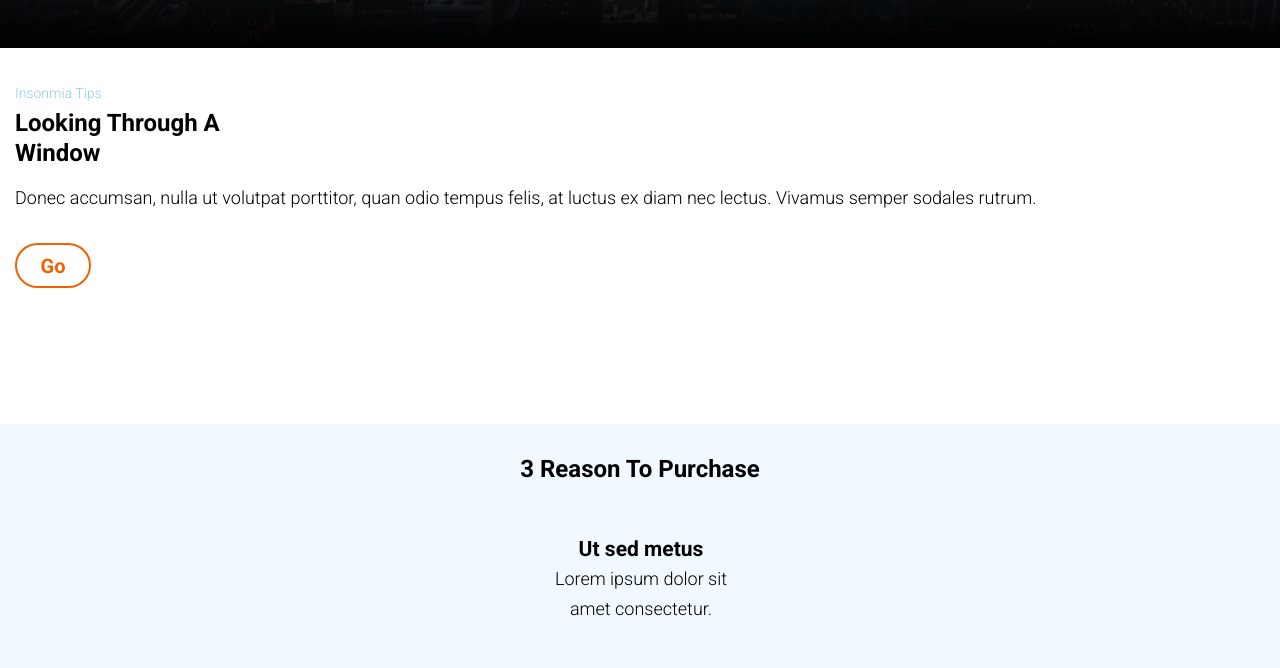
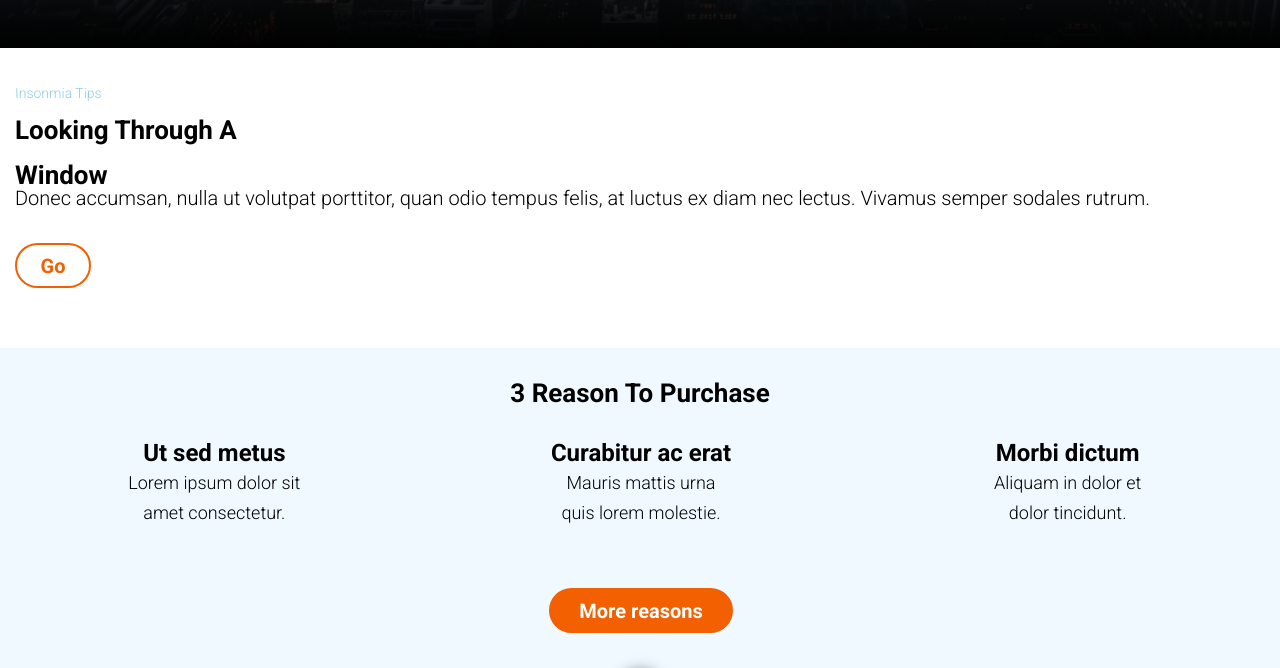
Before and after one commit to Adalab/modulo-1-evaluacion-final-Lcras90, a website: page public/index.html in a window 1280 px wide. Shown: the part 752-1420 px from the top of the page. Drawn offline with Linux system fonts and the light colour scheme.

Commit message:
Add mediaqueri main

```diff
--- a/public/index.html
+++ b/public/index.html
@@ -41,15 +41,15 @@
         <h2 class="article2__title">3 reason to purchase</h2>
         <article class="article2__reason1">
           <h3 class="article2__subtitle">Ut sed metus</h3>
-          <p>Lorem ipsum dolor sit amet consectetur.</p>
+          <p class="article2-text">Lorem ipsum dolor sit amet consectetur.</p>
         </article>
         <article class="article2__reason2">
           <h3 class="article2__subtitle">Curabitur ac erat</h3>
-          <p>Mauris mattis urna quis lorem molestie.</p>
+          <p class="article2-text">Mauris mattis urna quis lorem molestie.</p>
         </article>
         <article class="article2__reason3">
           <h3 class="article2__subtitle">Morbi dictum</h3>
-          <p>Aliquam in dolor et dolor tincidunt.</p>
+          <p class="article2-text">Aliquam in dolor et dolor tincidunt.</p>
         </article>
         <a class="article2__buttom" href="https://adalab.es/"> More reasons</a>
       </article>
--- a/src/scss/layout/_articles.scss
+++ b/src/scss/layout/_articles.scss
@@ -1,9 +1,6 @@
 .article1 {
-  padding-top: 30px;
-  padding-left: 15px;
-  padding-right: 15px;
   line-height: 30px;
-  height: 376px;
+  padding: 30px 15px 45px 15px;
 
   &__small {
     color: #8ccbea;
@@ -33,6 +30,18 @@
     display: flex;
     justify-content: center;
     align-items: center;
+  }
+  @media (min-width: 768px) {
+    & {
+      padding-bottom: 60px;
+    }
+    &__title {
+      font-size: 26px;
+      line-height: 45px;
+    }
+    &__paragraph {
+      font-size: 20px;
+    }
   }
 }
 
@@ -85,4 +94,40 @@
     justify-content: center;
     margin-left: calc(50% - 91px);
   }
+  @media (min-width: 768px) {
+    & {
+      grid-template-columns: 1fr 1fr 1fr;
+      grid-template-rows: 60px 1fr 105px;
+      height: auto;
+      padding-bottom: -20px;
+    }
+    &__title {
+      grid-row: 1/2;
+      grid-column: 1/4;
+      font-size: 26px;
+    }
+    &__reason1 {
+      grid-row: 2/3;
+      grid-column: 1/2;
+    }
+    &__reason2 {
+      grid-row: 2/3;
+      grid-column: 2/3;
+      padding-bottom: 60px;
+    }
+    &__reason3 {
+      grid-row: 2/3;
+      grid-column: 3/4;
+    }
+    &__subtitle {
+      font-size: 24px;
+    }
+    &__text {
+      font-size: 20px;
+    }
+    &__buttom {
+      grid-row: 3/4;
+      grid-column: 2/3;
+    }
+  }
 }
```
Also changed, not shown: src/html/partials/main.html (+3 -3 lines), public/assets/css/main.css, 1 other file.
